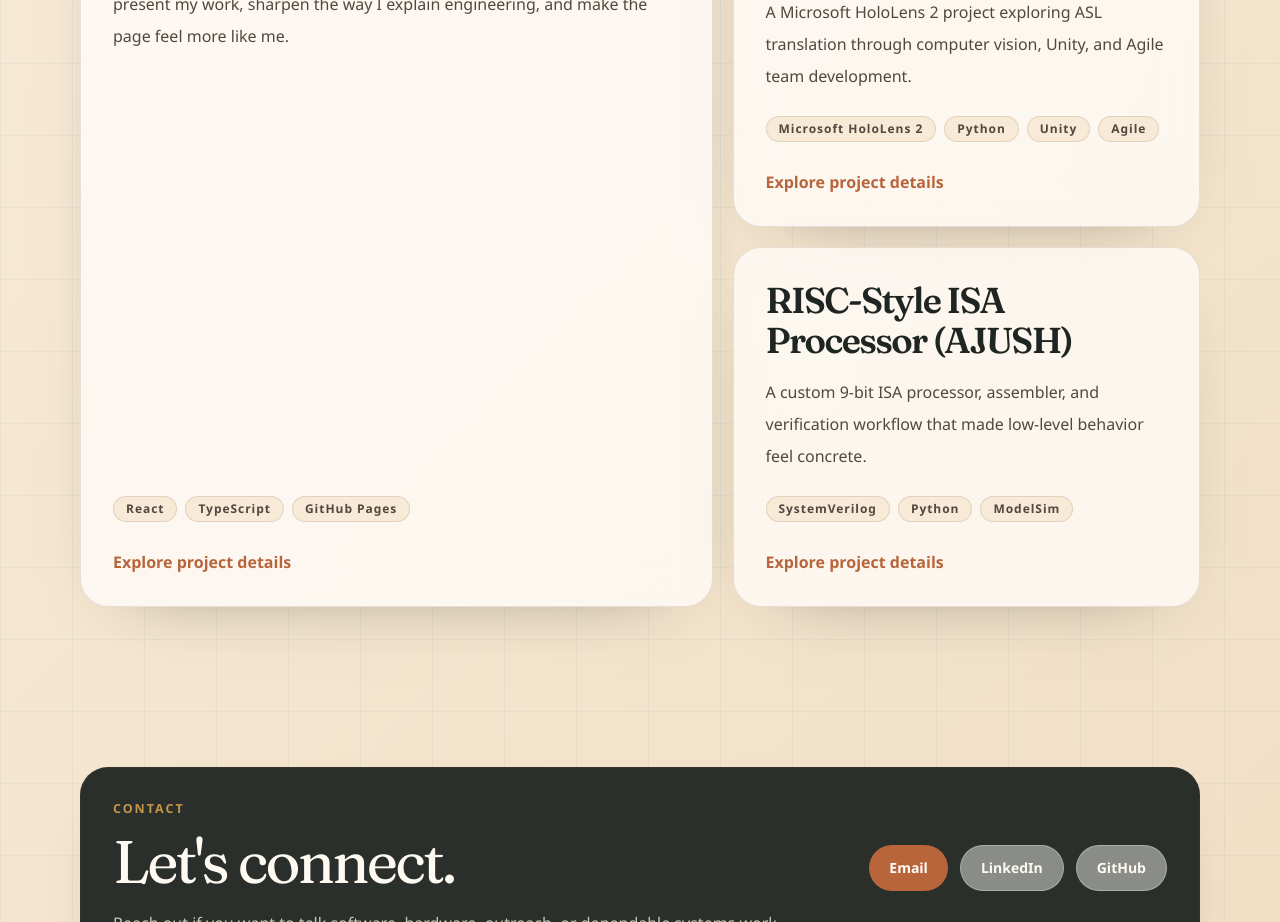
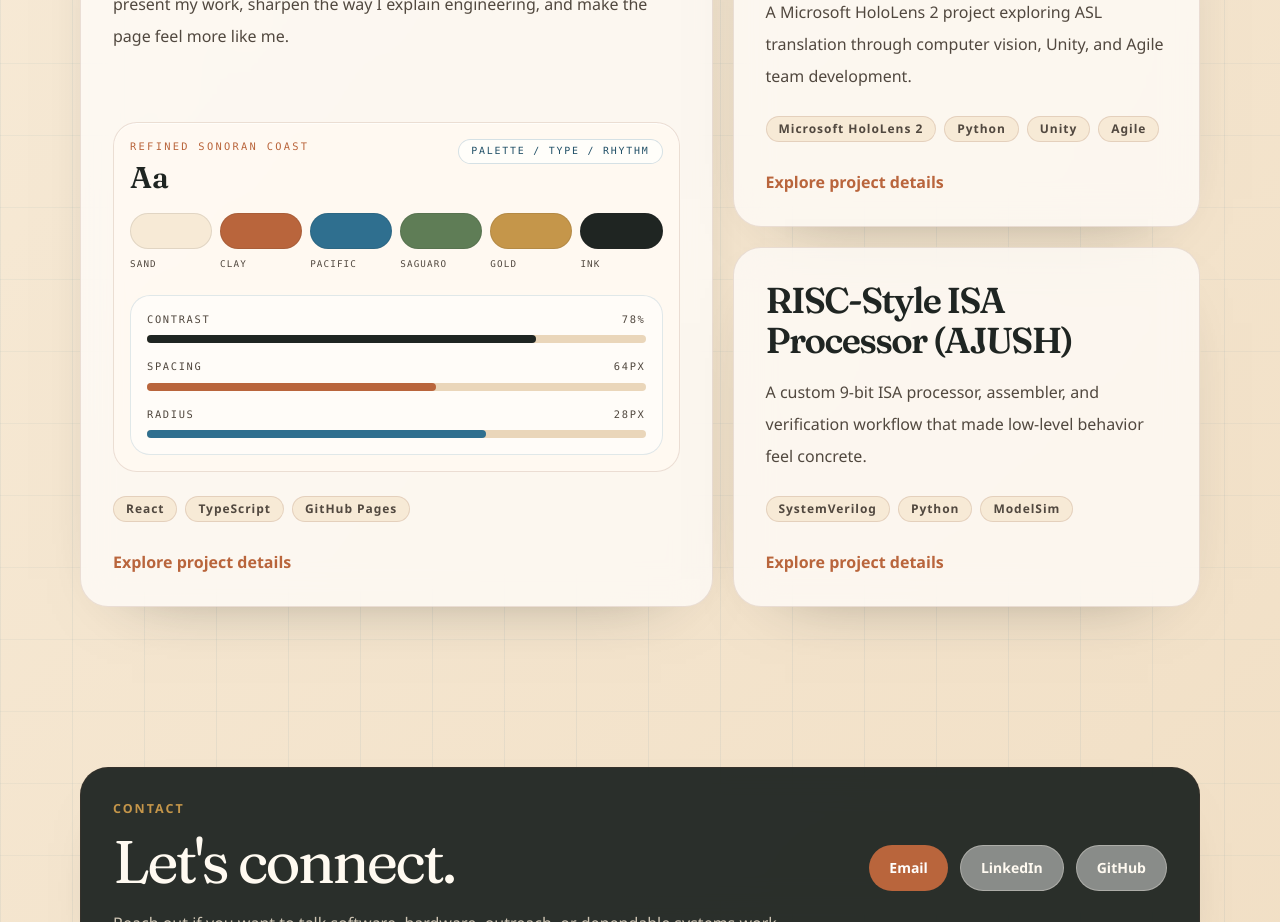
Before and after one commit to acjeter/acjeter.github.io, a React (Vite) app: page / in a window 1280 px wide. Shown: the part 3320-4242 px from the top of the page. Built offline with nearby package versions, Linux system fonts and the light colour scheme.

Commit message:
Add portfolio design system preview
Fill the oversized Portfolio Website feature card with a decorative token/control panel that reflects the Refined Sonoran Coast visual system. Keep the graphic static and aria-hidden so the existing project text remains the accessible content.

```diff
--- a/src/pages/Home.tsx
+++ b/src/pages/Home.tsx
@@ -67,6 +67,61 @@ const toneClasses = {
     natural: 'border-saguaro-500/30 bg-white-soft/80 text-saguaro-700',
     cool: 'border-pacific-500/30 bg-white-soft/80 text-pacific-700',
 };
+
+const systemTokens = [
+    { label: 'sand', className: 'bg-sand-100' },
+    { label: 'clay', className: 'bg-clay-500' },
+    { label: 'pacific', className: 'bg-pacific-500' },
+    { label: 'saguaro', className: 'bg-saguaro-500' },
+    { label: 'gold', className: 'bg-gold-500' },
+    { label: 'ink', className: 'bg-ink-900' },
+];
+
+const systemControls = [
+    { label: 'contrast', value: '78%', className: 'w-[78%] bg-ink-900' },
+    { label: 'spacing', value: '64px', className: 'w-[58%] bg-clay-500' },
+    { label: 'radius', value: '28px', className: 'w-[68%] bg-pacific-500' },
+];
+
+const DesignSystemPreview: React.FC = () => (
+    <div
+        aria-hidden="true"
+        className="mt-8 overflow-hidden rounded-[1.5rem] border border-clay-700/15 bg-sand-50/70 p-4 shadow-[inset_0_1px_0_rgb(255_255_255/0.65)]"
+    >
+        <div className="flex items-start justify-between gap-4">
+            <div>
+                <p className="font-mono text-[0.65rem] uppercase tracking-[0.22em] text-action-primary">Refined Sonoran Coast</p>
+                <p className="mt-2 font-display text-3xl font-semibold leading-none text-ink-900">Aa</p>
+            </div>
+            <div className="rounded-full border border-pacific-500/20 bg-white-soft/70 px-3 py-1 font-mono text-[0.62rem] uppercase tracking-[0.18em] text-pacific-700">
+                palette / type / rhythm
+            </div>
+        </div>
+
+        <div className="mt-5 grid grid-cols-6 gap-2">
+            {systemTokens.map((token) => (
+                <div key={token.label} className="min-w-0">
+                    <div className={`h-9 rounded-full border border-ink-900/10 ${token.className}`} />
+                    <p className="mt-2 truncate font-mono text-[0.58rem] uppercase tracking-[0.12em] text-text-muted">{token.label}</p>
+                </div>
+            ))}
+        </div>
+
+        <div className="mt-6 space-y-4 rounded-[1.25rem] border border-pacific-500/15 bg-white-soft/65 p-4">
+            {systemControls.map((control) => (
+                <div key={control.label}>
+                    <div className="mb-2 flex items-center justify-between font-mono text-[0.65rem] uppercase tracking-[0.16em] text-text-muted">
+                        <span>{control.label}</span>
+                        <span>{control.value}</span>
+                    </div>
+                    <div className="h-2 rounded-full bg-sand-200">
+                        <div className={`h-full rounded-full ${control.className}`} />
+                    </div>
+                </div>
+            ))}
+        </div>
+    </div>
+);
 
 const Home: React.FC = () => {
     useEffect(() => {
@@ -219,6 +274,7 @@ const Home: React.FC = () => {
                         >
                             <h3 className="display-heading text-4xl font-semibold text-ink-900">{project.title}</h3>
                             <p className="mt-4 flex-1 leading-8 text-text-muted">{project.description}</p>
+                            {project.title === 'Portfolio Website' ? <DesignSystemPreview /> : null}
                             <div className="mt-6 flex flex-wrap gap-2">
                                 {project.tags.map((tag) => (
                                     <Badge key={tag}>{tag}</Badge>
```
